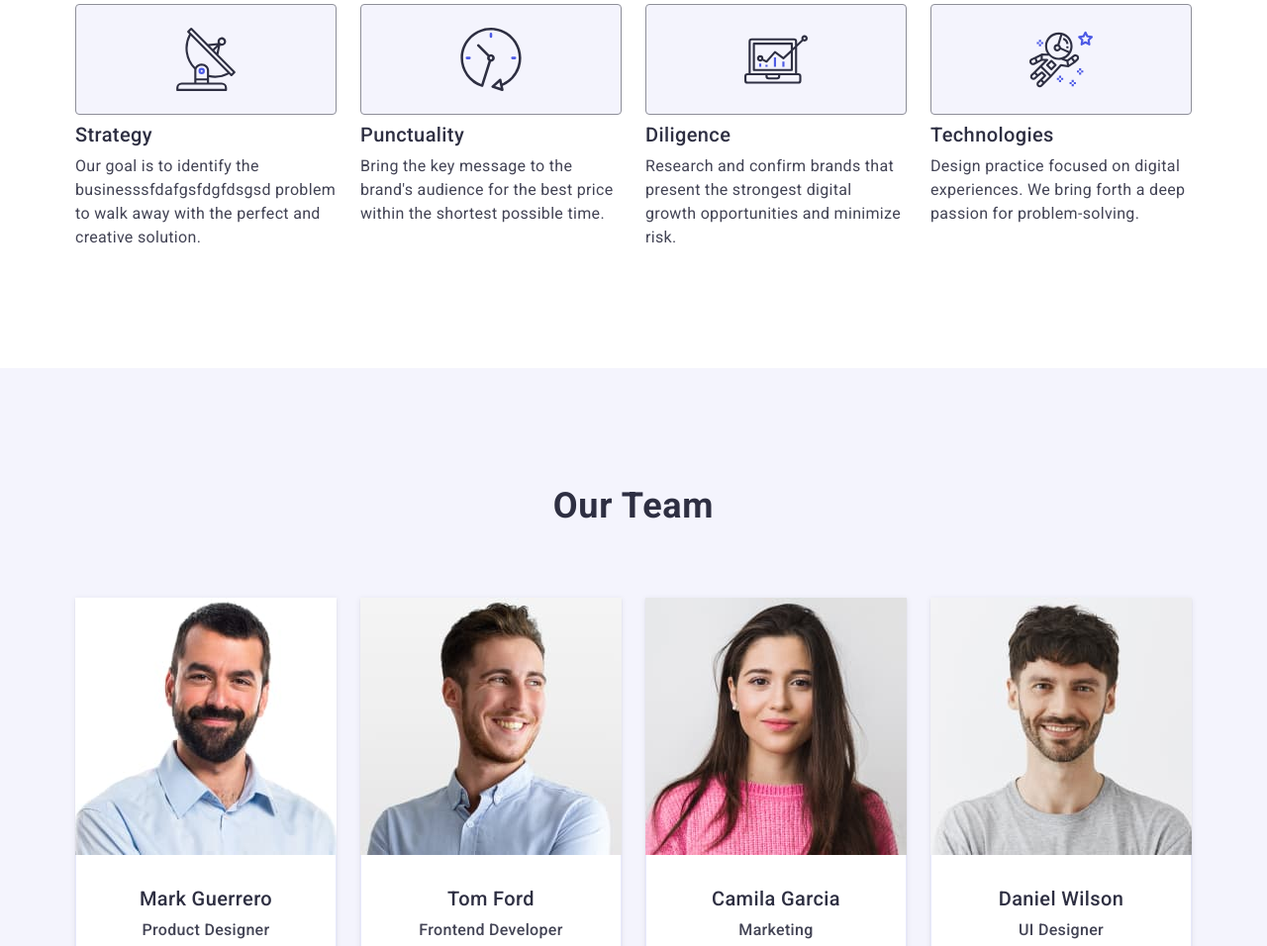
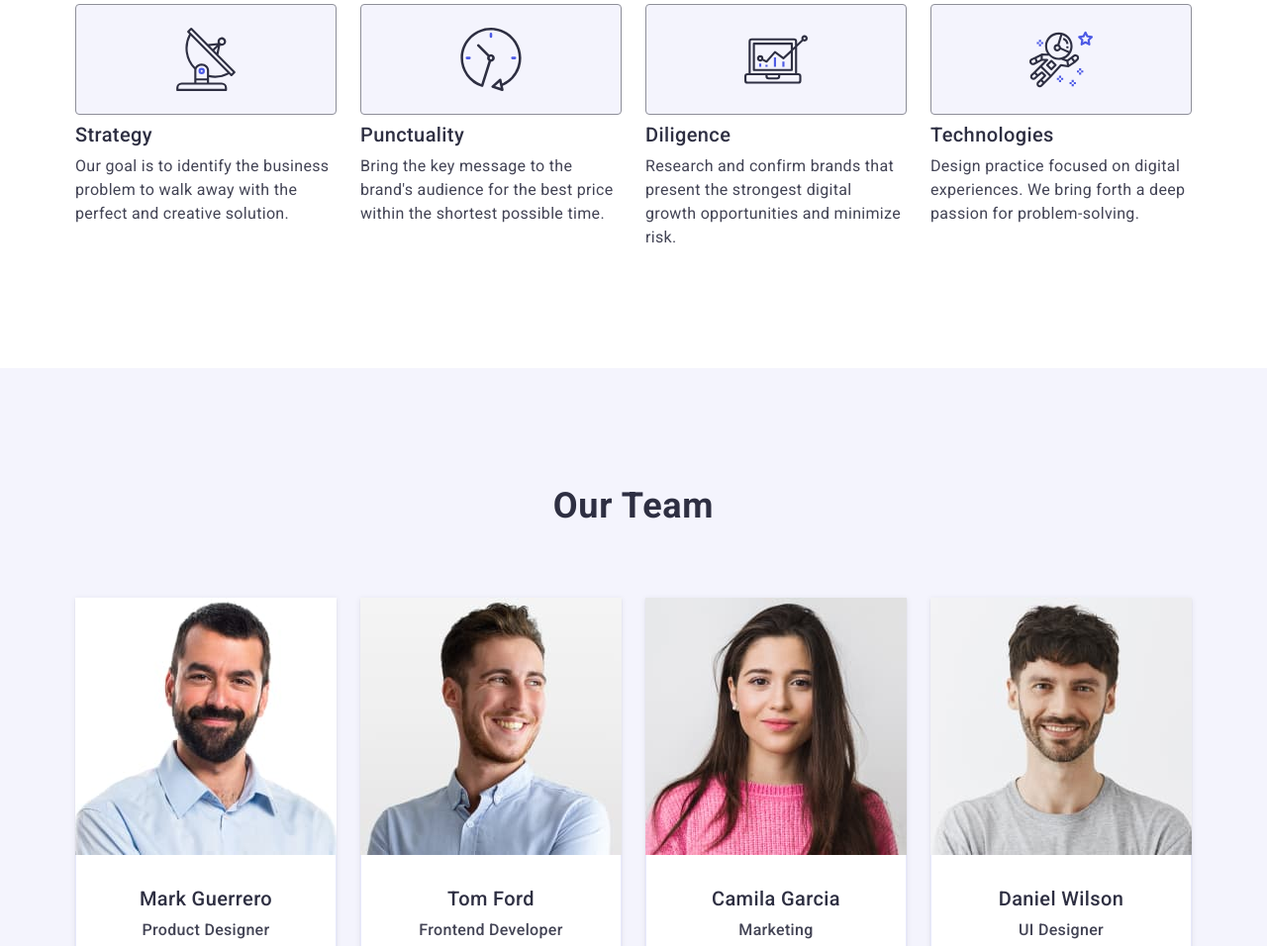
Before and after one commit to romanborynets0/goit-markup-hw-06, a plain HTML site: page index.html in a window 1280 px wide. Shown: the part 789-1745 px from the top of the page at 99% size. Drawn offline with nearby package versions, Linux system fonts and the light colour scheme; a script that the page names is missing.

Commit message:
Revert "kuyhgj"
This reverts commit 6667fd2704f280c607bf2ad1cd0c4c6fdf39d138.

```diff
--- a/index.html
+++ b/index.html
@@ -80,7 +80,7 @@
                         </div>
                         <h3 class="skills-title">Strategy</h3>
                         <p class="text text-skills-desctop">
-                            Our goal is to identify the businesssfdafgsfdgfdsgsd problem to walk away with
+                            Our goal is to identify the business problem to walk away with
                             the perfect and creative solution.
                         </p>
                     </li>
```
